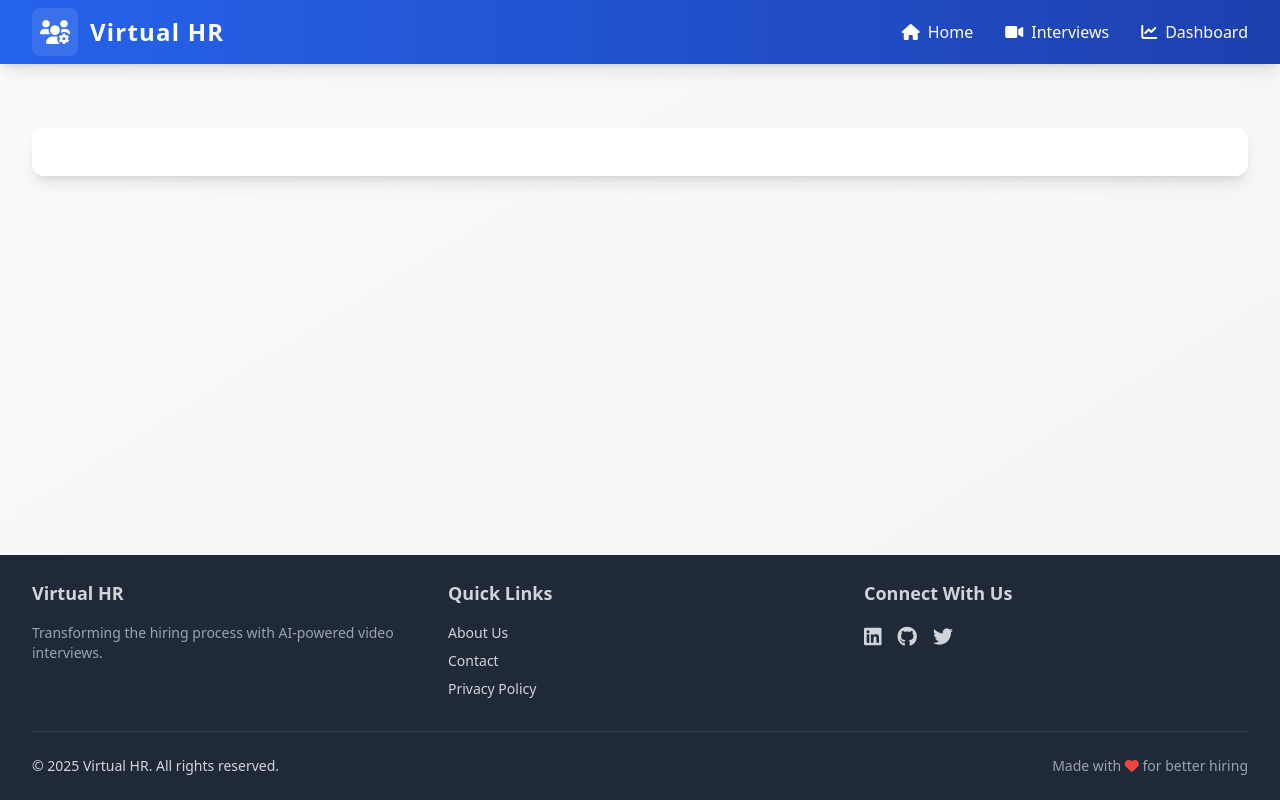
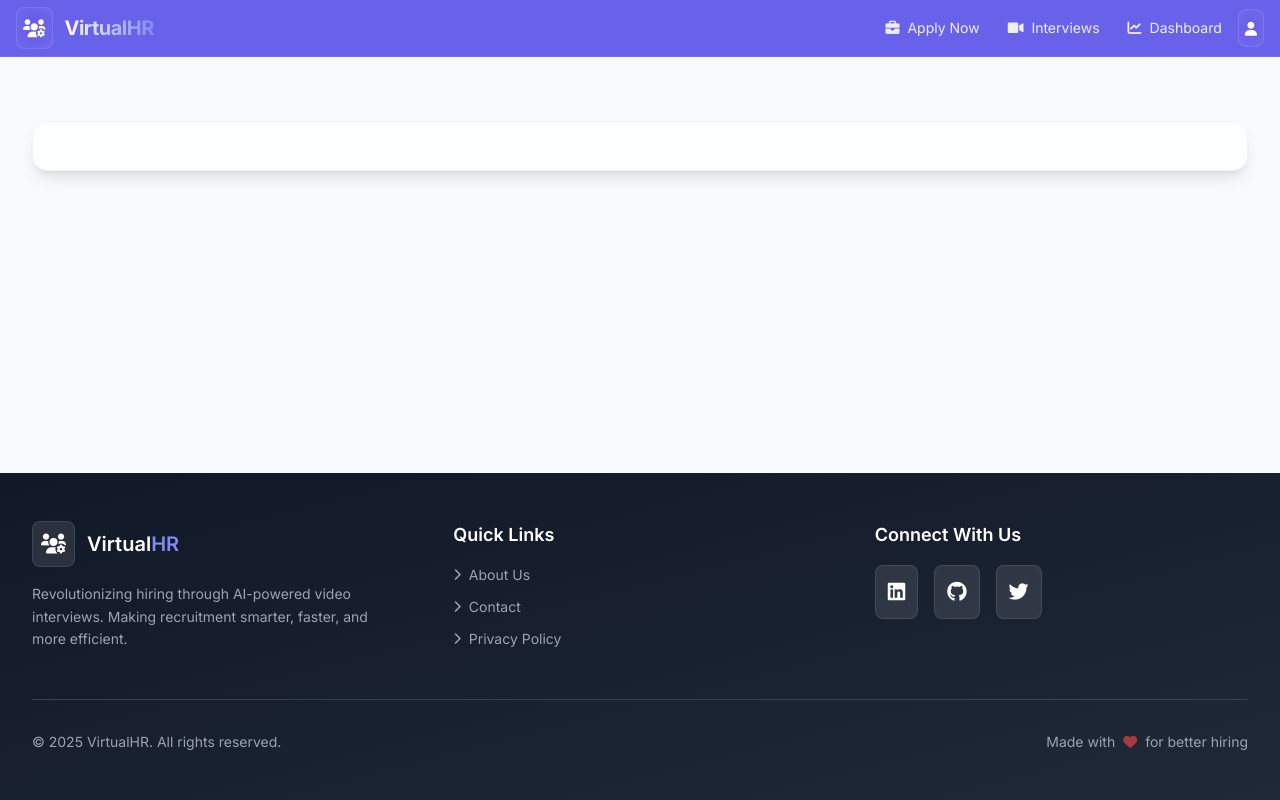
Before and after one commit to ZubairHassann/VHR_DRF, a Django app: template video_interview_ui/frontend/templates/base.html in a window 1280 px wide. Run offline with Django 5.2, Linux system fonts and the light colour scheme; the template is opened without the code that fills it, so the values that code supplies are empty; some libraries are stand-ins or nearby versions.

Commit message:
latest working

```diff
--- a/video_interview_ui/frontend/templates/base.html
+++ b/video_interview_ui/frontend/templates/base.html
@@ -9,16 +9,28 @@
     <script src="https://cdn.tailwindcss.com"></script>
     <link rel="stylesheet" href="https://cdnjs.cloudflare.com/ajax/libs/font-awesome/6.0.0/css/all.min.css">
 
-    <!-- Add custom styles -->
+    <!-- Custom styles with modern touches -->
     <style>
-        /* Smooth scrolling */
-        html {
-            scroll-behavior: smooth;
+        @import url('https://fonts.googleapis.com/css2?family=Inter:wght@300;400;500;600;700&display=swap');
+
+        :root {
+            --primary-gradient: linear-gradient(135deg, #4F46E5 0%, #7C3AED 100%);
+            --secondary-gradient: linear-gradient(135deg, #3B82F6 0%, #2563EB 100%);
         }
 
-        /* Navigation link hover effect */
+        body {
+            font-family: 'Inter', sans-serif;
+        }
+
+        .glass-effect {
+            background: rgba(255, 255, 255, 0.1);
+            backdrop-filter: blur(10px);
+            border: 1px solid rgba(255, 255, 255, 0.1);
+        }
+
         .nav-link {
             position: relative;
+            transition: all 0.3s ease;
         }
 
         .nav-link::after {
@@ -27,141 +39,233 @@
             width: 0;
             height: 2px;
             bottom: -4px;
-            left: 0;
-            background-color: #fff;
+            left: 50%;
+            transform: translateX(-50%);
+            background: #fff;
             transition: width 0.3s ease;
+            border-radius: 2px;
         }
 
         .nav-link:hover::after {
             width: 100%;
         }
+
+        .animate-gradient {
+            background-size: 200% 200%;
+            animation: gradient 15s ease infinite;
+        }
+
+        @keyframes gradient {
+            0% { background-position: 0% 50%; }
+            50% { background-position: 100% 50%; }
+            100% { background-position: 0% 50%; }
+        }
+        .nav-blur {
+            backdrop-filter: blur(10px);
+            background: rgba(79, 70, 229, 0.85);
+        }
+
+        .brand-text {
+            background: linear-gradient(to right, #fff, #818cf8);
+            -webkit-background-clip: text;
+            -webkit-text-fill-color: transparent;
+        }
+
+        .nav-pill {
+            position: relative;
+            overflow: hidden;
+        }
+
+        .nav-pill::before {
+            content: '';
+            position: absolute;
+            top: 0;
+            left: -100%;
+            width: 100%;
+            height: 100%;
+            background: rgba(255, 255, 255, 0.1);
+            transition: all 0.3s ease;
+        }
+
+        .nav-pill:hover::before {
+            left: 0;
+        }
+
+        @keyframes slideDown {
+            from { transform: translateY(-100%); opacity: 0; }
+            to { transform: translateY(0); opacity: 1; }
+        }
+
+        .slide-in-top {
+            animation: slideDown 0.3s ease forwards;
+        }
     </style>
 </head>
-<body class="flex flex-col min-h-screen bg-gradient-to-br from-gray-50 to-gray-100">
-    <!-- Navigation Bar -->
-    <nav class="bg-gradient-to-r from-blue-600 to-blue-800 shadow-lg sticky top-0 z-50">
-        <div class="container mx-auto px-4 sm:px-6 lg:px-8">
-            <div class="flex items-center justify-between h-16">
-                <!-- Logo and Brand -->
+<body class="flex flex-col min-h-screen bg-slate-50">
+    <!-- Modern Navigation Bar -->
+    <nav class="nav-blur sticky top-0 z-50 border-b border-white/10">
+        <div class="max-w-7xl mx-auto px-4">
+            <div class="flex items-center justify-between h-14">
+                <!-- Compact Logo -->
                 <div class="flex items-center space-x-3">
-                    <div class="flex-shrink-0 bg-white bg-opacity-10 p-2 rounded-lg">
-                        <i class="fas fa-users-gear text-2xl text-white transform hover:scale-110 transition-transform duration-300"></i>
+                    <div class="glass-effect p-1.5 rounded-lg transform hover:scale-105 transition-all duration-300">
+                        <i class="fas fa-users-gear text-lg text-white"></i>
                     </div>
-                    <h1 class="text-2xl font-bold text-white tracking-wider hover:text-blue-100 transition-colors duration-300">
-                        Virtual HR
+                    <h1 class="text-xl font-bold brand-text tracking-tight">
+                        Virtual<span class="text-indigo-200">HR</span>
                     </h1>
                 </div>
 
-                <!-- Desktop Navigation -->
-                <div class="hidden md:flex items-center space-x-8">
-                    <a href="/" class="nav-link text-white hover:text-blue-100 transition duration-300 flex items-center space-x-2">
-                        <i class="fas fa-home"></i>
-                        <span>Home</span>
+                <!-- Compact Desktop Navigation -->
+                <div class="hidden md:flex items-center space-x-1">
+                    <a href="/" class="nav-pill text-white/90 hover:text-white px-3 py-2 text-sm rounded-lg transition-all duration-300 flex items-center space-x-2">
+                        <i class="fas fa-briefcase text-sm"></i>
+                        <span>Apply Now</span>
                     </a>
-                    <a href="#" class="nav-link text-white hover:text-blue-100 transition duration-300 flex items-center space-x-2">
-                        <i class="fas fa-video"></i>
+                    <a href="#" class="nav-pill text-white/90 hover:text-white px-3 py-2 text-sm rounded-lg transition-all duration-300 flex items-center space-x-2">
+                        <i class="fas fa-video text-sm"></i>
                         <span>Interviews</span>
                     </a>
-                    <a href="#" class="nav-link text-white hover:text-blue-100 transition duration-300 flex items-center space-x-2">
-                        <i class="fas fa-chart-line"></i>
+                    <a href="#" class="nav-pill text-white/90 hover:text-white px-3 py-2 text-sm rounded-lg transition-all duration-300 flex items-center space-x-2">
+                        <i class="fas fa-chart-line text-sm"></i>
                         <span>Dashboard</span>
                     </a>
+
+                    <!-- User Profile Button -->
+                    <button class="glass-effect ml-2 p-1.5 rounded-lg hover:bg-white/10 transition-all duration-300 group">
+                        <i class="fas fa-user text-sm text-white group-hover:scale-110 transform transition-transform duration-300"></i>
+                    </button>
                 </div>
 
-                <!-- Mobile Menu Button -->
+                <!-- Compact Mobile Menu Button -->
                 <div class="md:hidden">
-                    <button class="text-white hover:text-blue-100 focus:outline-none">
-                        <i class="fas fa-bars text-xl"></i>
+                    <button class="p-1.5 rounded-lg text-white hover:bg-white/10 transition-all duration-300">
+                        <i class="fas fa-bars text-sm"></i>
                     </button>
                 </div>
             </div>
         </div>
     </nav>
 
-    <!-- Mobile Navigation Menu (Hidden by default) -->
-    <div class="md:hidden hidden bg-blue-800 shadow-lg" id="mobile-menu">
-        <div class="px-4 py-2 space-y-2">
-            <a href="/" class="block text-white hover:bg-blue-700 px-3 py-2 rounded-md">
-                <i class="fas fa-home mr-2"></i>Home
-            </a>
-            <a href="#" class="block text-white hover:bg-blue-700 px-3 py-2 rounded-md">
-                <i class="fas fa-video mr-2"></i>Interviews
-            </a>
-            <a href="#" class="block text-white hover:bg-blue-700 px-3 py-2 rounded-md">
-                <i class="fas fa-chart-line mr-2"></i>Dashboard
-            </a>
+    <!-- Updated Mobile Menu with Blur Effect -->
+    <div class="md:hidden hidden transform transition-all duration-300 ease-in-out" id="mobile-menu">
+        <div class="nav-blur shadow-lg border-b border-white/10">
+            <div class="px-4 py-2 space-y-1">
+                <a href="/" class="nav-pill flex items-center text-sm text-white/90 hover:text-white px-3 py-2 rounded-lg transition-all duration-300">
+                    <i class="fas fa-briefcase w-5"></i>
+                    <span>Apply Now</span>
+                </a>
+                <a href="#" class="nav-pill flex items-center text-sm text-white/90 hover:text-white px-3 py-2 rounded-lg transition-all duration-300">
+                    <i class="fas fa-video w-5"></i>
+                    <span>Interviews</span>
+                </a>
+                <a href="#" class="nav-pill flex items-center text-sm text-white/90 hover:text-white px-3 py-2 rounded-lg transition-all duration-300">
+                    <i class="fas fa-chart-line w-5"></i>
+                    <span>Dashboard</span>
+                </a>
+                <hr class="border-white/10 my-2">
+                <a href="#" class="nav-pill flex items-center text-sm text-white/90 hover:text-white px-3 py-2 rounded-lg transition-all duration-300">
+                    <i class="fas fa-user w-5"></i>
+                    <span>Profile</span>
+                </a>
+            </div>
         </div>
     </div>
 
-    <!-- Main Content -->
+    <!-- Main Content with Modern Container -->
     <main class="flex-grow container mx-auto px-4 sm:px-6 lg:px-8 py-8">
-        <!-- Page Header -->
+        <!-- Dynamic Page Header -->
         <div class="mb-8">
             {% block header %}{% endblock %}
         </div>
 
-        <!-- Content Area -->
-        <div class="bg-white rounded-xl shadow-lg p-6 transition-all duration-300 hover:shadow-xl">
+        <!-- Content Area with Glass Effect -->
+        <div class="bg-white backdrop-blur-lg bg-opacity-70 rounded-2xl shadow-lg p-6 transition-all duration-300 hover:shadow-xl border border-gray-100">
             {% block content %}{% endblock %}
         </div>
     </main>
 
-    <!-- Footer -->
-    <footer class="bg-gray-800 text-gray-300 mt-auto">
-        <div class="container mx-auto px-4 sm:px-6 lg:px-8 py-6">
-            <div class="grid grid-cols-1 md:grid-cols-3 gap-8">
+    <!-- Modern Footer -->
+    <footer class="bg-gradient-to-br from-gray-900 to-gray-800 text-gray-300">
+        <div class="max-w-7xl mx-auto px-4 sm:px-6 lg:px-8 py-12">
+            <div class="grid grid-cols-1 md:grid-cols-3 gap-12">
                 <!-- Company Info -->
-                <div>
-                    <h3 class="text-lg font-semibold mb-4">Virtual HR</h3>
-                    <p class="text-sm text-gray-400">
-                        Transforming the hiring process with AI-powered video interviews.
+                <div class="space-y-4">
+                    <div class="flex items-center space-x-3">
+                        <div class="glass-effect p-2 rounded-lg">
+                            <i class="fas fa-users-gear text-xl text-white"></i>
+                        </div>
+                        <h3 class="text-xl font-semibold text-white">Virtual<span class="text-indigo-400">HR</span></h3>
+                    </div>
+                    <p class="text-sm text-gray-400 leading-relaxed">
+                        Revolutionizing hiring through AI-powered video interviews. Making recruitment smarter, faster, and more efficient.
                     </p>
                 </div>
 
                 <!-- Quick Links -->
-                <div>
-                    <h3 class="text-lg font-semibold mb-4">Quick Links</h3>
-                    <ul class="space-y-2 text-sm">
-                        <li><a href="#" class="hover:text-white transition duration-300">About Us</a></li>
-                        <li><a href="#" class="hover:text-white transition duration-300">Contact</a></li>
-                        <li><a href="#" class="hover:text-white transition duration-300">Privacy Policy</a></li>
+                <div class="space-y-4">
+                    <h3 class="text-lg font-semibold text-white">Quick Links</h3>
+                    <ul class="space-y-3 text-sm">
+                        <li>
+                            <a href="#" class="flex items-center text-gray-400 hover:text-white transition-colors duration-300">
+                                <i class="fas fa-chevron-right text-xs mr-2"></i>
+                                About Us
+                            </a>
+                        </li>
+                        <li>
+                            <a href="#" class="flex items-center text-gray-400 hover:text-white transition-colors duration-300">
+                                <i class="fas fa-chevron-right text-xs mr-2"></i>
+                                Contact
+                            </a>
+                        </li>
+                        <li>
+                            <a href="#" class="flex items-center text-gray-400 hover:text-white transition-colors duration-300">
+                                <i class="fas fa-chevron-right text-xs mr-2"></i>
+                                Privacy Policy
+                            </a>
+                        </li>
                     </ul>
                 </div>
 
                 <!-- Social Links -->
-                <div>
-                    <h3 class="text-lg font-semibold mb-4">Connect With Us</h3>
+                <div class="space-y-4">
+                    <h3 class="text-lg font-semibold text-white">Connect With Us</h3>
                     <div class="flex space-x-4">
-                        <a href="#" class="hover:text-white transition duration-300 transform hover:scale-110">
-                            <i class="fab fa-linkedin text-xl"></i>
+                        <a href="#" class="glass-effect p-3 rounded-lg hover:bg-indigo-500 transition-all duration-300 group">
+                            <i class="fab fa-linkedin text-xl text-white group-hover:scale-110 transform transition-transform duration-300"></i>
                         </a>
-                        <a href="#" class="hover:text-white transition duration-300 transform hover:scale-110">
-                            <i class="fab fa-github text-xl"></i>
+                        <a href="#" class="glass-effect p-3 rounded-lg hover:bg-indigo-500 transition-all duration-300 group">
+                            <i class="fab fa-github text-xl text-white group-hover:scale-110 transform transition-transform duration-300"></i>
                         </a>
-                        <a href="#" class="hover:text-white transition duration-300 transform hover:scale-110">
-                            <i class="fab fa-twitter text-xl"></i>
+                        <a href="#" class="glass-effect p-3 rounded-lg hover:bg-indigo-500 transition-all duration-300 group">
+                            <i class="fab fa-twitter text-xl text-white group-hover:scale-110 transform transition-transform duration-300"></i>
                         </a>
                     </div>
                 </div>
             </div>
 
-            <!-- Copyright -->
-            <div class="mt-8 pt-6 border-t border-gray-700 flex flex-col md:flex-row justify-between items-center">
-                <div class="text-sm">
-                    © {% now "Y" %} Virtual HR. All rights reserved.
-                </div>
-                <div class="text-sm text-gray-400 mt-4 md:mt-0">
-                    Made with <i class="fas fa-heart text-red-500"></i> for better hiring
+            <!-- Modern Copyright Section -->
+            <div class="mt-12 pt-8 border-t border-gray-700">
+                <div class="flex flex-col md:flex-row justify-between items-center space-y-4 md:space-y-0">
+                    <div class="text-sm text-gray-400">
+                        © {% now "Y" %} VirtualHR. All rights reserved.
+                    </div>
+                    <div class="text-sm text-gray-400 flex items-center space-x-2">
+                        <span>Made with</span>
+                        <i class="fas fa-heart text-red-500 animate-pulse"></i>
+                        <span>for better hiring</span>
+                    </div>
                 </div>
             </div>
         </div>
     </footer>
 
-    <!-- Mobile Menu Toggle Script -->
+    <!-- Enhanced Mobile Menu Toggle Script -->
     <script>
         document.querySelector('.md\\:hidden button').addEventListener('click', function() {
             const mobileMenu = document.getElementById('mobile-menu');
             mobileMenu.classList.toggle('hidden');
+            mobileMenu.classList.toggle('slide-in-top');
         });
     </script>
 </body>
--- a/video_interview_ui/frontend/views.py
+++ b/video_interview_ui/frontend/views.py
@@ -31,7 +31,6 @@ def index(request):
             positions = requests.get(f"{BACKEND_API_URL}/positions/").json()
             return render(request, "frontend/index.html", {"positions": positions, "error": error_message}) # Pass error
 
-
         # Step 2: Create a new applicant if they don't exist (or if no existing applicant found for SAME email AND position)
         response = requests.post(
             f"{BACKEND_API_URL}/applicants/",
@@ -49,7 +48,6 @@ def index(request):
             error_detail = response.json() if response.headers['content-type'] == 'application/json' else response.text
             print(f"Backend API Error creating applicant. Status Code: {response.status_code}, Detail: {error_detail}")
             error_message = f"Failed to create application. Please try again. (Error: {response.status_code})" # Generic error for user
-
 
     # Fetch positions from backend API (for GET request and for POST failures to re-render form)
     positions = requests.get(f"{BACKEND_API_URL}/positions/").json()
```
Also changed, not shown: video_interview_api/interviews/models.py (+11 -1 lines), video_interview_ui/frontend/templates/frontend/video_interview.html (+69 -62 lines), video_interview_api/db.sqlite3, video_interview_api/interviews/migrations/0002_applicant_status_question_time_limit.py (added), video_interview_api/interviews/migrations/0003_alter_applicant_email_and_more.py (added), 1 other file.
